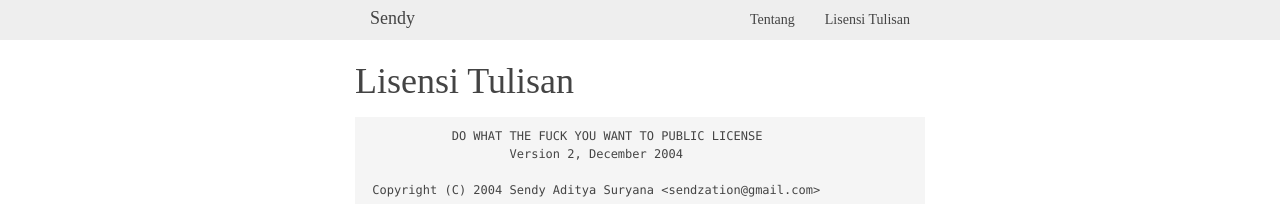
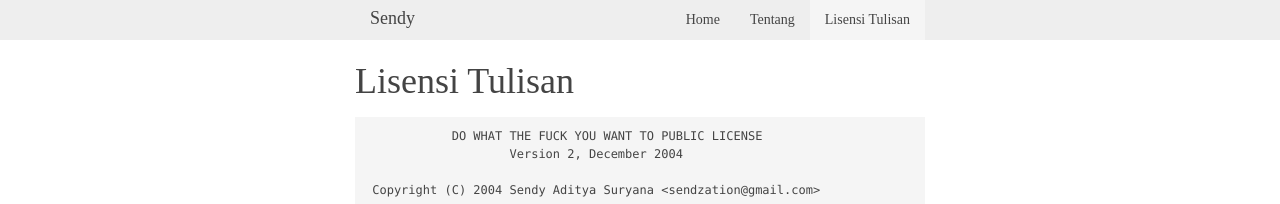
Before and after one commit to sendz/sendz.github.io, a Jekyll site: the page built from lisensi.md, in a window 1280 px wide. Shown: the top 204 px of the page. Built offline with Jekyll 4.4.1, drawn with Linux system fonts in a browser that asks for light colours; nearby versions of some CDN libraries; some web fonts are replaced.

Commit message:
Fix navigation desain

```diff
--- a/_includes/header.html
+++ b/_includes/header.html
@@ -5,9 +5,22 @@
             <a href="{{ site.baseurl }}/" class="uk-navbar-brand">{{ site.title }}</a>
             <div class="uk-navbar-flip">
                 <ul class="uk-navbar-nav uk-hidden-small">
+                    {% if page.url == "/" %}
+                    <li class="uk-active">
+                        {% else %}
+                    <li>
+                        {% endif %}
+                        <a href="{{ site.baseurl }}/">Home</a>
+                    </li>
                     {% for my_page in site.pages %}
                     {% if my_page.title %}
-                    <li><a href="{{ my_page.url | prepend: site.baseurl }}">{{ my_page.title }}</a></li>
+                    {% if page.url == my_page.url %}
+                    <li class="uk-active">
+                        {% else %}
+                    <li>
+                        {% endif %}
+                        <a href="{{ my_page.url | prepend: site.baseurl }}">{{ my_page.title }}</a>
+                    </li>
                     {% endif %}
                     {% endfor %}
                 </ul>
```
